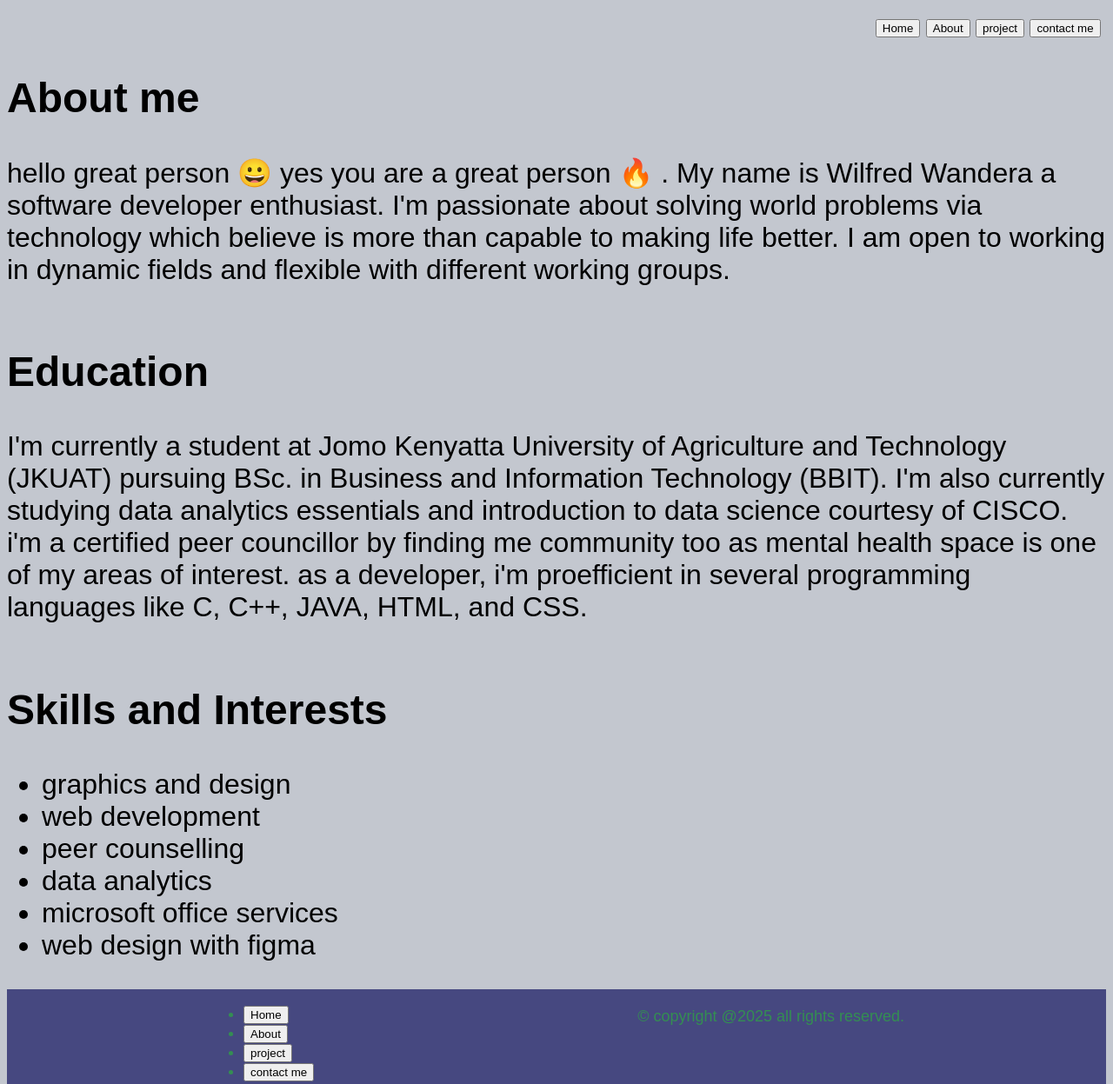
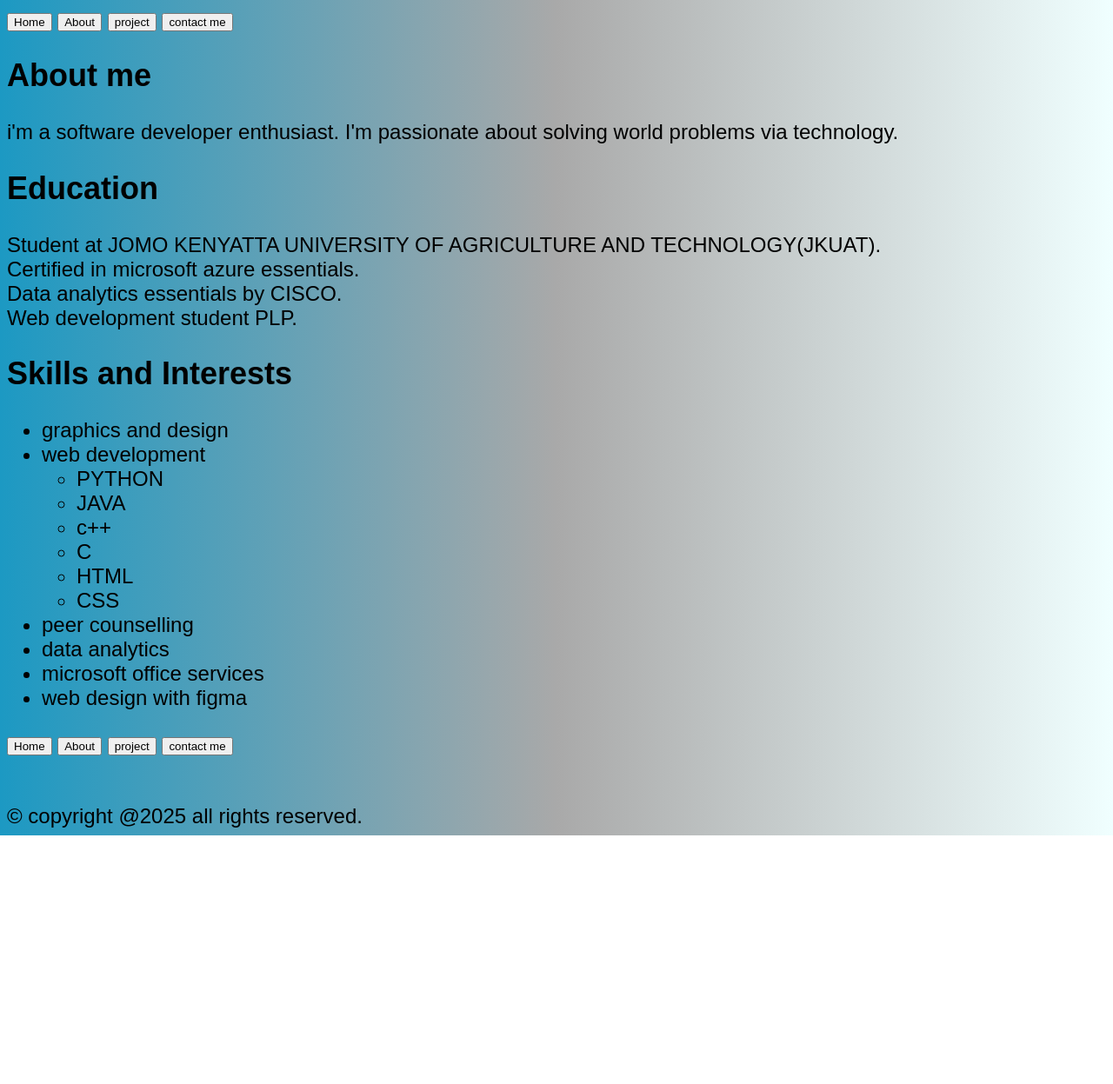
Before and after one commit to kilibanks/hackathon, a plain HTML site: page about.html in a window 1280 px wide. Shown: the top 1247 px of the page at 87% size. After the commit the page ends 961 px from the top, so only its background shows below. Drawn offline with Linux system fonts and the light colour scheme.

Commit message:
changed background colour

```diff
--- a/about.html
+++ b/about.html
@@ -8,33 +8,44 @@
 </head>
 <body>
     <nav class="navbar">
-        <a href="index.html" ><button >Home</button></a>
+        <a href="home.html" ><button >Home</button></a>
       <a href="about.html" ><button >About</button></a>
       <a href="project.html"><button>project</button></a>
       <a href="contact.html"><button>contact me</button></a>
     </nav>
     <section>
-    <h2>About me</h2>
+    <h1>About me</h2>
+
     <p>
-    hello great person &#x1F600; yes you are a great person &#x1F525; .
-         My name is Wilfred Wandera a software developer enthusiast.
-          I'm passionate about solving world problems via technology which  believe is more than capable to making life better.
-           I am open to working in dynamic fields and flexible with different working groups.</p>
+         i'm a software developer enthusiast.
+          I'm passionate about solving world problems via technology. </p>
            </section>
            <section>
             <h2>Education</h2>
-            <p>I'm currently a student at Jomo Kenyatta University of Agriculture and Technology (JKUAT) pursuing BSc.
-             in Business and Information Technology (BBIT). I'm also currently studying data analytics essentials and
-              introduction to data science courtesy of CISCO.
-            i'm a certified peer councillor by finding me community too as mental health
-            space is one of my areas of interest. as a developer,
-            i'm proefficient in several programming languages like C, C++, JAVA, HTML, and CSS.</p>
+            <p>Student at JOMO KENYATTA UNIVERSITY OF AGRICULTURE AND TECHNOLOGY(JKUAT).
+                <br>
+                Certified in microsoft azure essentials.
+                <br>
+                Data analytics essentials by CISCO.
+                <br>
+                Web development student PLP.
+            </p>
            </section>
            <section>
             <h2>Skills and Interests</h2>
             <ul>
                 <li>graphics and design</li>
-                <li>web development</li>
+                <li>web development
+                    <ul class="languages">
+                        <li>PYTHON</li>
+                        <li>JAVA</li>
+                        <li>c++</li>
+                        <li>C</li>
+                        <li>HTML</li>
+                        <li>CSS</li>
+                   </ul>
+
+                </li>
                 <li>peer counselling</li>
                 <li>data analytics</li>
                 <li>microsoft office services</li>
@@ -44,14 +55,12 @@
            <footer>
             <div class="footercontent">
         <nav>
-        <ul>
-       <li><a href="index.html" ><button >Home</button></a></li>
-      <li><a href="about.html" ><button >About</button></a></li>
-       <li><a href="project.html"><button>project</button></a></li>
-      <li><a href="contact.html"><button>contact me</button></a></li>
-        </ul>
+       <a href="home.html" ><button >Home</button></a>
+      <a href="about.html" ><button >About</button></a>
+       <a href="project.html"><button>project</button></a>
+      <a href="contact.html"><button>contact me</button></a>
     </nav>
-    <br>
+    <br><br>
     &copy; copyright @2025 all rights reserved.
     </div>
     </footer>
--- a/style.css
+++ b/style.css
@@ -1,60 +1,43 @@
-body {
-  background-color: #c3c7cf;
+body{
 
-  font-size: xx-large;
-  font-family: sans-serif;
-  min-height: 100vh;
-  display: flex;
-  flex-direction: column;
-}
-.navbar {
-  display: flex;
-  justify-content: flex-end;
-  gap: 0.2em;
-  margin-right: 0.2em;
-  align-items: center;
-}
-.navbar a {
-  color: darkgray;
-  text-decoration: none;
-  font-weight: bold;
-}
-.bernoulli {
-  margin: auto;
-  display: flex;
-  flex-wrap: wrap;
-  align-items: center;
-  justify-content: center;
+  background: linear-gradient( to right ,rgb(28, 153, 195), darkgrey, azure);
+  background-repeat: no-repeat;
+  background-attachment: fixed;
+  font-family: sans-serif, "consolas";
+  font-size: x-large;
+
 }
 
-footer {
-  background-color: #10105eb1;
-  color: #348e52;
-  width: 100%;
-  font-size: large;
-  margin-top: auto;
+.navbar{
+color: rgb(31, 31, 55);
 }
 
-.footercontent {
-  display: flex;
-  justify-content: space-between;
-  align-items: flex-start;
-  max-width: 800px;
-  margin: 0 auto;
-  gap: 2em;
+.bernoulli{
+border: 10px solid;
+width: 250px;
+height: 250px;
 }
 
-.footercontent a {
-  color: #eee;
-  text-decoration: underline;
-  margin-right: 1em;
-  transition: color 0.2s;
+.hello{
+  background: linear-gradient( to right ,rgb(94, 84, 195), rgb(186, 148, 148), rgb(156, 212, 212));
+
 }
 
-.image {
-  height: 300px;
-  width: 300px;
-  object-fit: cover;
-  border-radius: 50%;
-  border: 4px solid #000;
+.footercontent{
+
 }
+
+.details{
+border-style: outset;
+border-width: 5px;
+border-color: blueviolet;
+border-radius: 10px;
+}
+
+.projects{
+
+}
+
+.languages{
+
+}
```
Also changed, not shown: contact.html (+23 -24 lines), home.html (renamed from index.html, +11 -12 lines), project.html (+8 -12 lines).
